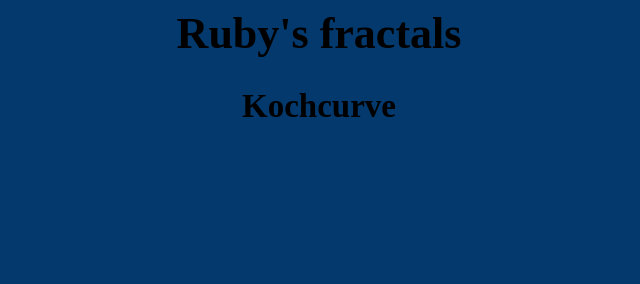
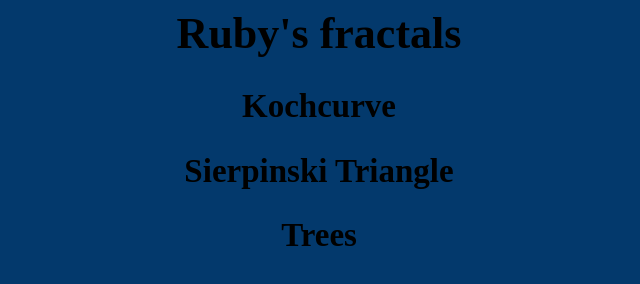
Before and after one commit to stuycs-gh-classrooms/09-web-Rubyv7, a plain HTML site: page fractals.html in a window 1280 px wide. Shown: the whole page, without its empty margins (321-961 px from the left). Drawn offline with Linux system fonts and the light colour scheme; files that its build step writes are made by us from their sources.

Commit message:
Update fractals.html

```diff
--- a/fractals.html
+++ b/fractals.html
@@ -6,8 +6,17 @@
 <h1>
 Ruby's fractals
 </h1>
+</head>
 
 <h2>
 Kochcurve
 </h2>
-  </head>
+
+
+<h2>
+Sierpinski Triangle
+</h2>
+
+<h2>
+  Trees
+</h2>
```
